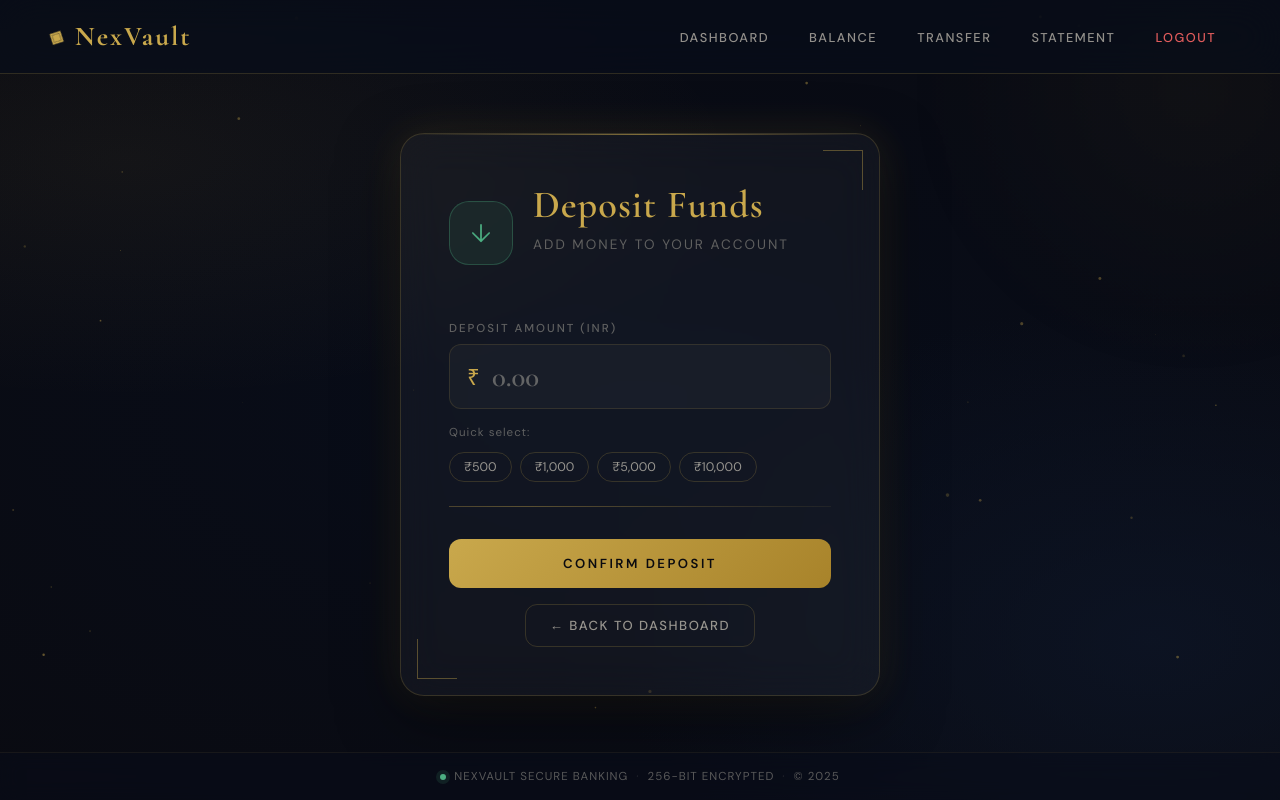
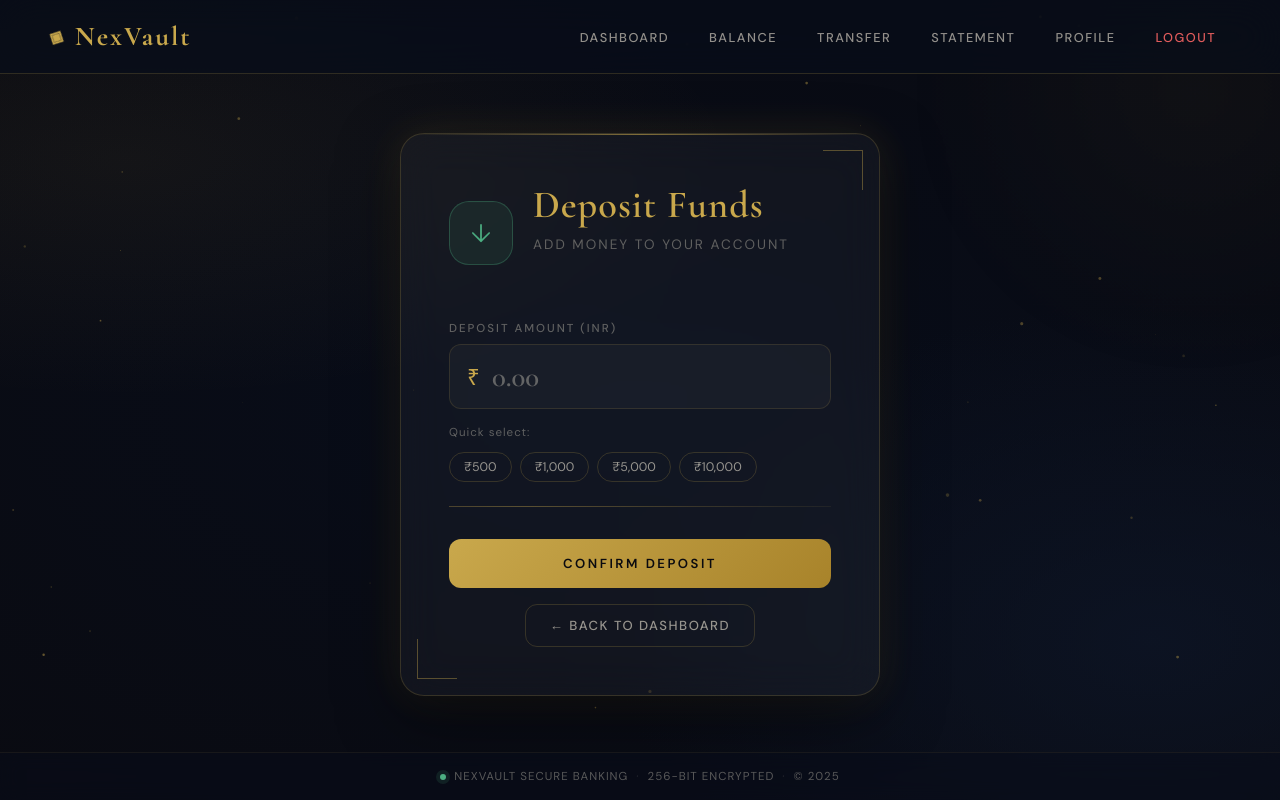
Before and after one commit to KHITOLIA/NexVault, a Flask app: page /deposit in a window 1280 px wide. Run offline with Flask 3, Linux system fonts and the light colour scheme; the visitor is signed in with stand-in values (Sample User, id 1).

Commit message:
Update base.html

```diff
--- a/templates/base.html
+++ b/templates/base.html
@@ -504,6 +504,7 @@
             <li><a href="/check_balance">Balance</a></li>
             <li><a href="/transfer">Transfer</a></li>
             <li><a href="/bank_statement">Statement</a></li>
+            <li><a href="/show_details">Profile</a></li>
             <li><a href="/logout" style="color: var(--danger);">Logout</a></li>
             {% else %}
             <li><a href="/login">Login</a></li>
```
